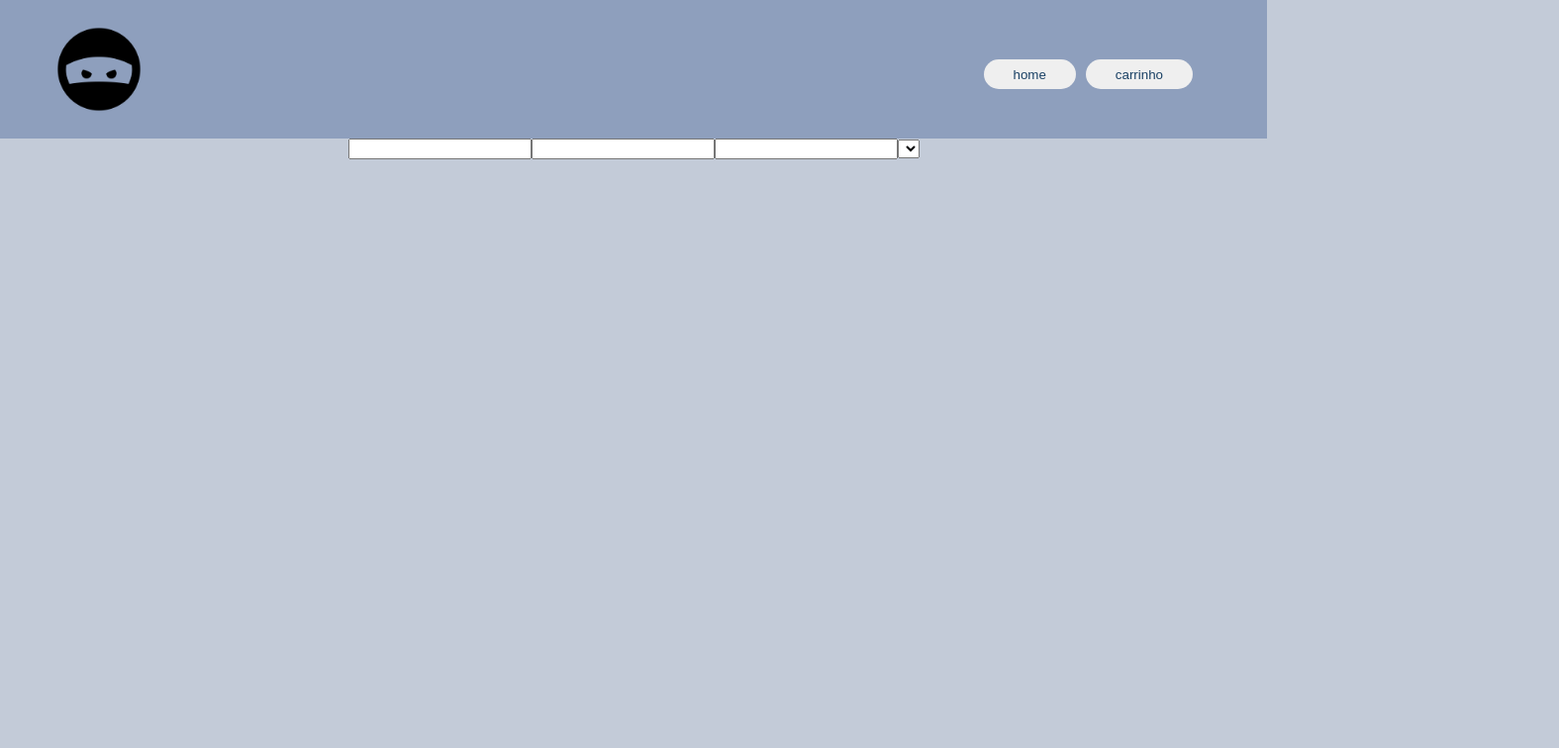
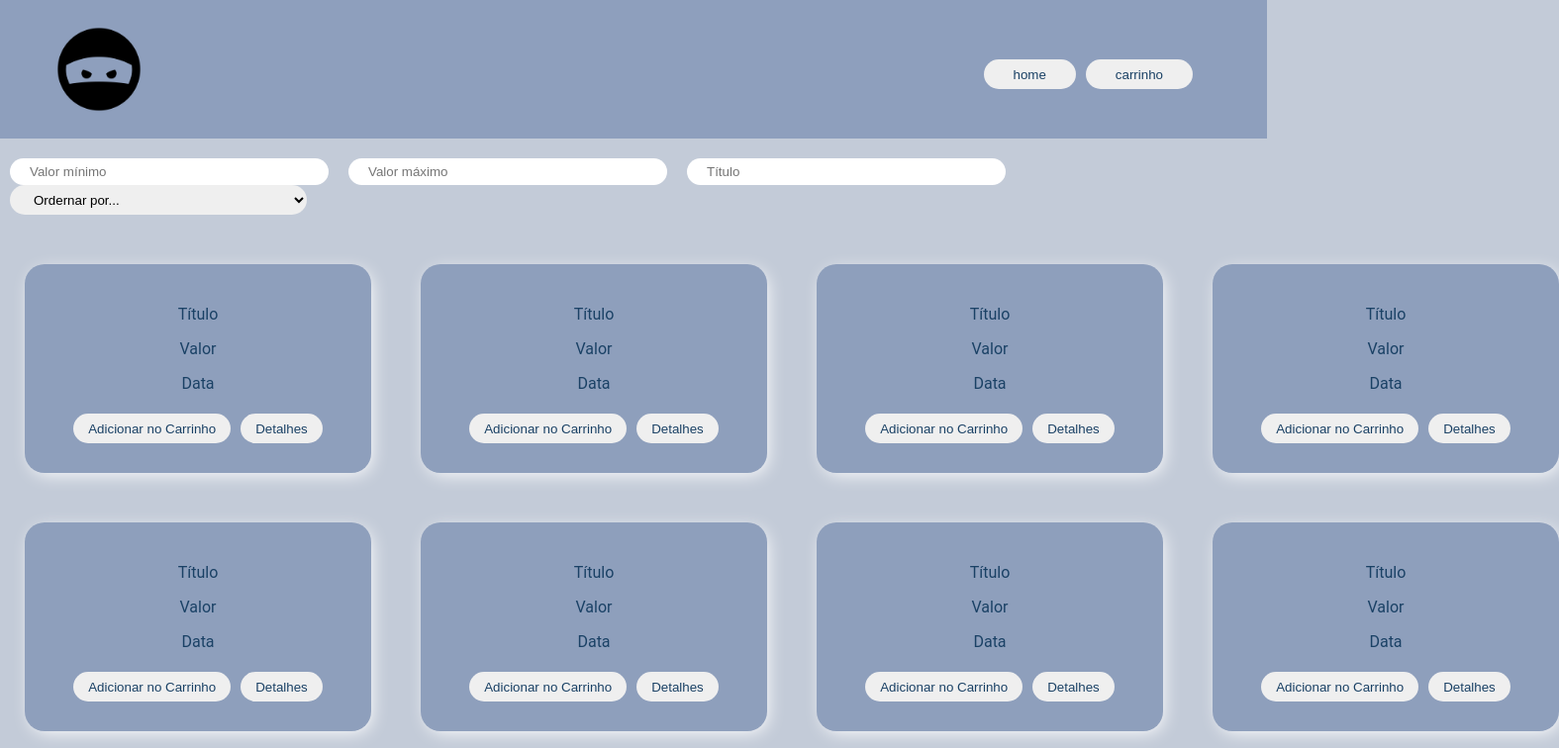
Before and after one commit to sarahouteiro/superninjas, a React (Create React App) app in the folder superninjas/: page / in a window 1280 px wide. Shown: the top 756 px of the page at 99% size, 1575 px wide, since content can reach past the window. Built offline with nearby package versions, Linux system fonts and the light colour scheme.

Commit message:
Lista de Cadastros Adicionada

```diff
--- /dev/null
+++ b/superninjas/src/components/CardCadastro.js
@@ -0,0 +1,47 @@
+import React from "react";
+import styled from "styled-components";
+
+const Card = styled.div`
+margin-top: 50px;
+margin-left: 25px;
+margin-right: 25px;
+background-color: #8E9FBC;
+width: 300px;
+padding: 25px;
+border-radius: 20px;
+color: #1A4165;
+text-align: center;
+-webkit-box-shadow: 3px 4px 18px -3px rgba(255,255,255,1);
+-moz-box-shadow: 3px 4px 18px -3px rgba(255,255,255,1);
+box-shadow: 3px 4px 18px -3px rgba(255,255,255,1);
+    button {
+    height: 30px;
+    margin: 5px;
+    border: none;
+    border-radius: 20px;
+    padding: 0px 15px;
+    color: #1A4165;
+    transition: all 0.5s ease-in-out;
+    &:hover {
+        background-color: #F1A85B;
+        cursor: pointer;
+        -webkit-box-shadow: 3px 4px 18px -3px rgba(255,255,255,1);
+        -moz-box-shadow: 3px 4px 18px -3px rgba(255,255,255,1);
+        box-shadow: 3px 4px 18px -3px rgba(255,255,255,1);
+    }
+    }
+`
+
+export default class CardCadastro extends React.Component {
+    render() {
+        return(
+                <Card>
+                    <p>Título</p>
+                    <p>Valor</p>
+                    <p>Data</p>
+                    <button>Adicionar no Carrinho</button>
+                    <button>Detalhes</button>
+                </Card>
+        )
+    }
+}
--- a/superninjas/src/pages/Cadastrar/styled.js
+++ b/superninjas/src/pages/Cadastrar/styled.js
@@ -38,6 +38,9 @@ border-radius: 20px;
         &:hover {
             background-color: #F1A85B;
             cursor: pointer;
+            -webkit-box-shadow: 3px 4px 18px -3px rgba(255,255,255,1);
+            -moz-box-shadow: 3px 4px 18px -3px rgba(255,255,255,1);
+            box-shadow: 3px 4px 18px -3px rgba(255,255,255,1)
         }
     }
 `
--- a/superninjas/src/pages/Cadastros/Cadastros.js
+++ b/superninjas/src/pages/Cadastros/Cadastros.js
@@ -1,17 +1,36 @@
 import React from "react";
-import { Container, InputsFiltros } from './styled'
+import { Container, InputsFiltros, Lista } from './styled'
+import CardCadastro from "../../components/CardCadastro";
 
 export default class Cadastros extends React.Component {
     render() {
         return(
-            <Container>
-                <InputsFiltros>
-                    <input/>
-                    <input/>
-                    <input/>
-                    <select></select>
-                </InputsFiltros>
-            </Container>
+            <div>
+                <Container>
+                    <InputsFiltros>
+                        <input placeholder="Valor mínimo"/>
+                        <input placeholder="Valor máximo"/>
+                        <input placeholder="Título"/>
+                        <select>
+                            <option value='' disabled selected>Ordernar por...</option>
+                            <option value='menor'>Valor mínimo</option>
+                            <option value='maior'>Valor Máximo</option>
+                            <option value='title'>Título</option>
+                            <option value='dueData'>Data</option>
+                        </select>
+                    </InputsFiltros>
+                </Container>
+                <Lista>
+                    <CardCadastro/>
+                    <CardCadastro/>
+                    <CardCadastro/>
+                    <CardCadastro/>
+                    <CardCadastro/>
+                    <CardCadastro/>
+                    <CardCadastro/>
+                    <CardCadastro/>
+                </Lista>
+            </div>
         )
     }
 }
--- a/superninjas/src/pages/Cadastros/styled.js
+++ b/superninjas/src/pages/Cadastros/styled.js
@@ -1,11 +1,34 @@
 import styled from "styled-components";
 
 export const Container = styled.div`
-margin: 0 auto;
-max-width: 900px;
-display: flex;
-justify-content: center;
+    margin: 0 auto;
+    max-width: 100%;
+    display: grid;
+    justify-content: center;
 `
 export const InputsFiltros = styled.div`
-    margin: 0 auto;
+    margin-top: 20px;
+    input {
+        margin-left: 10px;
+        margin-right: 10px;
+        width: 300px;
+        height: 25px;
+        border: none;
+        border-radius: 20px;
+        padding-left: 20px;
+    }
+    select {
+        margin-left: 10px;
+        width: 300px;
+        height: 30px;
+        border-radius: 20px;
+        border: none;
+        padding-left: 20px;
+        cursor: pointer;
+    }
 `
+
+export const Lista = styled.div`
+display: grid;
+grid-template-columns: 1fr 1fr 1fr 1fr;
+`
--- a/superninjas/src/pages/home/styled.js
+++ b/superninjas/src/pages/home/styled.js
@@ -18,6 +18,9 @@ export const BodyHome = styled.div`
     &:hover {
         background-color: #F1A85B;
         cursor: pointer;
+        -webkit-box-shadow: 3px 4px 18px -3px rgba(255,255,255,1);
+        -moz-box-shadow: 3px 4px 18px -3px rgba(255,255,255,1);
+        box-shadow: 3px 4px 18px -3px rgba(255,255,255,1)
   }
   }
 `
--- a/superninjas/src/styled.js
+++ b/superninjas/src/styled.js
@@ -27,6 +27,9 @@ justify-content: space-between;
   &:hover {
     background-color: #F1A85B;
     cursor: pointer;
+    -webkit-box-shadow: 3px 4px 18px -3px rgba(255,255,255,1);
+    -moz-box-shadow: 3px 4px 18px -3px rgba(255,255,255,1);
+    box-shadow: 3px 4px 18px -3px rgba(255,255,255,1)
   }
  }
 `
```
